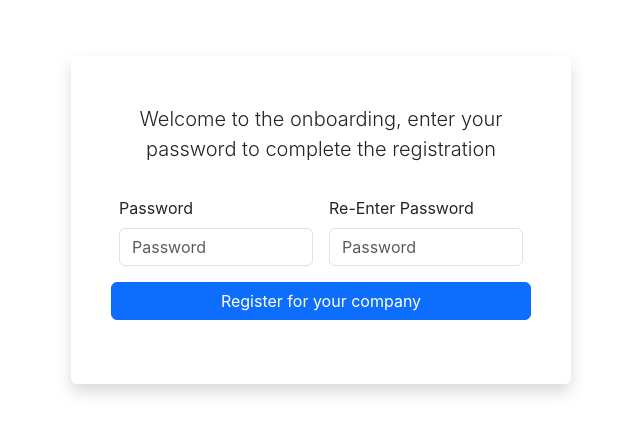
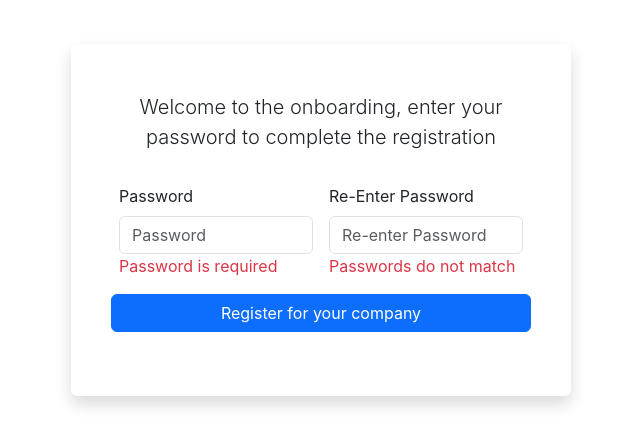
Before and after one commit to Sha3-git/REC24, a React (Create React App) app in the folder client/: page /signup/1 in a window 1280 px wide. Shown: the part 180-626 px from the top of the page, without its empty margins (319-959 px from the left). Built offline with nearby package versions, Linux system fonts and the light colour scheme.

Commit message:
form validation on signup

```diff
--- a/client/src/pages/Home.jsx
+++ b/client/src/pages/Home.jsx
@@ -2,8 +2,8 @@
 function Home() {
   return (
     <>
-      <div style={{ height: '100vh' }} className="d-flex justify-content-center align-items-center">
-        <div className="jumbotron text-center">
+      <div style={{ height: '100vh'}} className="d-flex justify-content-center align-items-center">
+        <div className="jumbotron text-center"  style={{ width: '700px'}}>
           <h1 className="display-4">Welcome to REC 2024!</h1>
           <p className="lead">Employee Dashboard Homepage! Feel free to sign up your company to organize your company today!</p>
           <hr className="my-4" />
--- a/client/src/pages/Signup.jsx
+++ b/client/src/pages/Signup.jsx
@@ -1,25 +1,73 @@
+import React, { useState } from 'react';
+import axios from 'axios';
+
+function Signup() {
+
+  const [inputPassword, setInputPassword] = useState('');
+  const [errorPassword, setErrorPassword] = useState('Password is required');
+
+  const [inputCheck, setInputCheck] = useState('');
+  const [errorCheck, setErrorCheck] = useState('Passwords do not match');
+
+  const handleInputChange1 = (e) => {
+    const value = e.target.value;
+    setInputPassword(value);
+
+    if (!value.trim()) {
+      setErrorPassword('Password is required');
+    } else {
+      setErrorPassword('');
+    }
+  };
+
+  const handleInputChange2 = (e) => {
+    const value = e.target.value;
+    setInputCheck(value);
+
+    if (value !== inputPassword) {
+      setErrorCheck('Passwords do not match');
+    } else {
+      setErrorCheck('');
+    }
+  };
+  const handleSubmit = (e) => {
+    e.preventDefault();
+    if (!errorPassword && !errorCheck) {
+    }
+  };
 
 
 
-import axios from 'axios';
-function Signup() {
-    //guid based redirection
   return (
     <div
     className="d-flex justify-content-center align-items-center vh-100"
   >
     <div className="p-5 bg-white shadow rounded" style={{ maxWidth: "500px"}}>
 
-    <form class="row g-3">
+    <form class="row g-3" onSubmit={handleSubmit}>
     <p className="lead text-center">Welcome to the onboarding, enter your password to complete the registration</p>
-    <div className="col-md-6" controlId="formBasicPassword">
-      <div class="form-label">Password</div>
-      <input class="form-control" type="password" placeholder="Password" />
-    </div>
-    <div className="col-md-6" controlId="formBasicPassword">
-      <div class="form-label">Re-Enter Password</div>
-      <input class="form-control" type="password" placeholder="Password" />
-    </div>
+    <div className="col-md-6">
+            <label className="form-label">Password</label>
+            <input
+              className="form-control"
+              type="password"
+              placeholder="Password"
+              value={inputPassword}
+              onChange={handleInputChange1}
+            />
+            {errorPassword && <div className="text-danger">{errorPassword}</div>}
+          </div>
+          <div className="col-md-6">
+            <label className="form-label">Re-Enter Password</label>
+            <input
+              className="form-control"
+              type="password"
+              placeholder="Re-enter Password"
+              value={inputCheck}
+              onChange={handleInputChange2}
+            />
+            {errorCheck && <div className="text-danger">{errorCheck}</div>}
+          </div>
 
     <button type="submit" class="btn btn-primary mb-3">Register for your company</button>
   </form>
```
